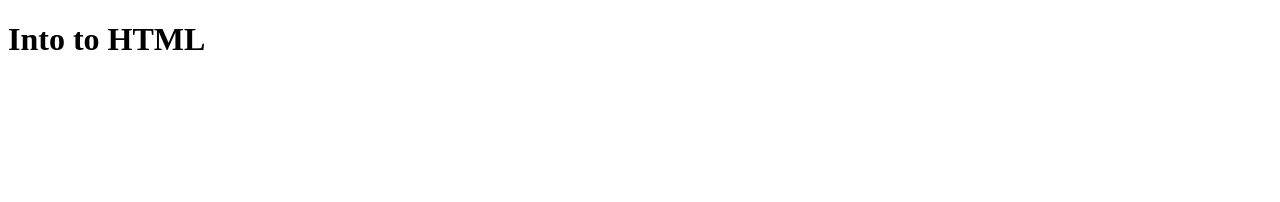
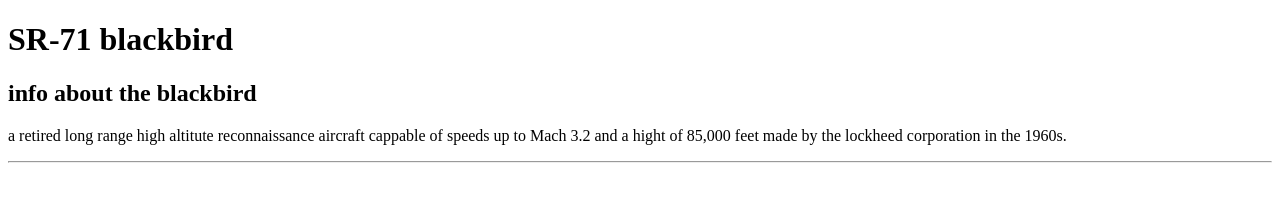
Before and after one commit to NJCommon/intro_HTML, a plain HTML site: page intro_HTML/index.html in a window 1280 px wide. Drawn offline with Linux system fonts and the light colour scheme.

Commit message:
title change

```diff
--- a/intro_HTML/index.html
+++ b/intro_HTML/index.html
@@ -3,11 +3,18 @@
 
     <head>
     <meta charset="utf-8">
-    <title>into to HTML</title>
+    <title>blackbirdspy</title>
    </head>
 
     <body>
-    <h1>Into to HTML</h1>
+    <h1>SR-71 blackbird</h1>
+    <h2>info about the blackbird</h2>
+    <p>a retired long range high altitute reconnaissance aircraft
+        cappable of speeds up to Mach 3.2 and a hight of 85,000 feet
+        made by the lockheed corporation in the 1960s.
+    </p>
+
+    <hr>
     </body>
 
 </html>
```
Also changed, not shown: 1 other file.
